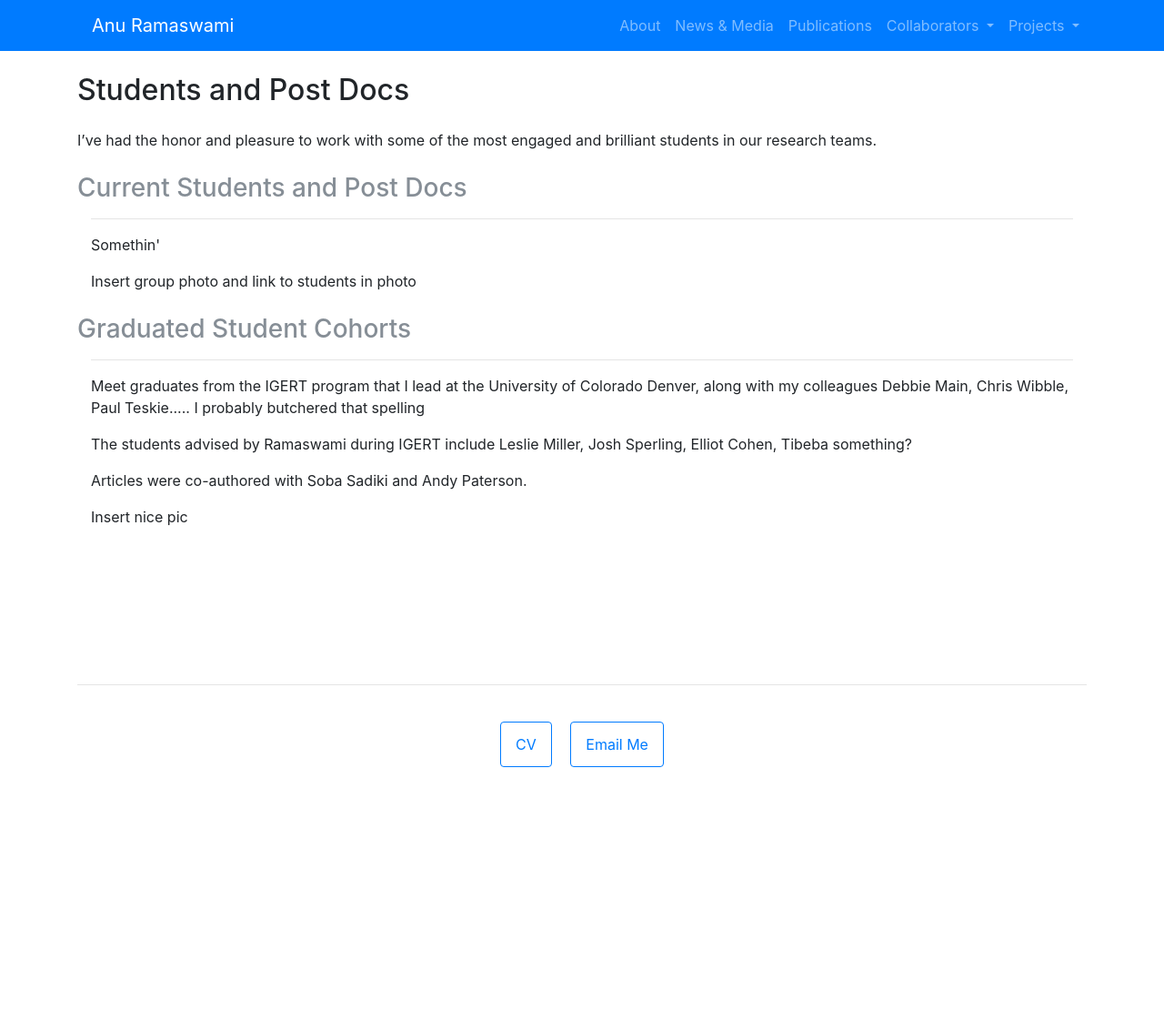
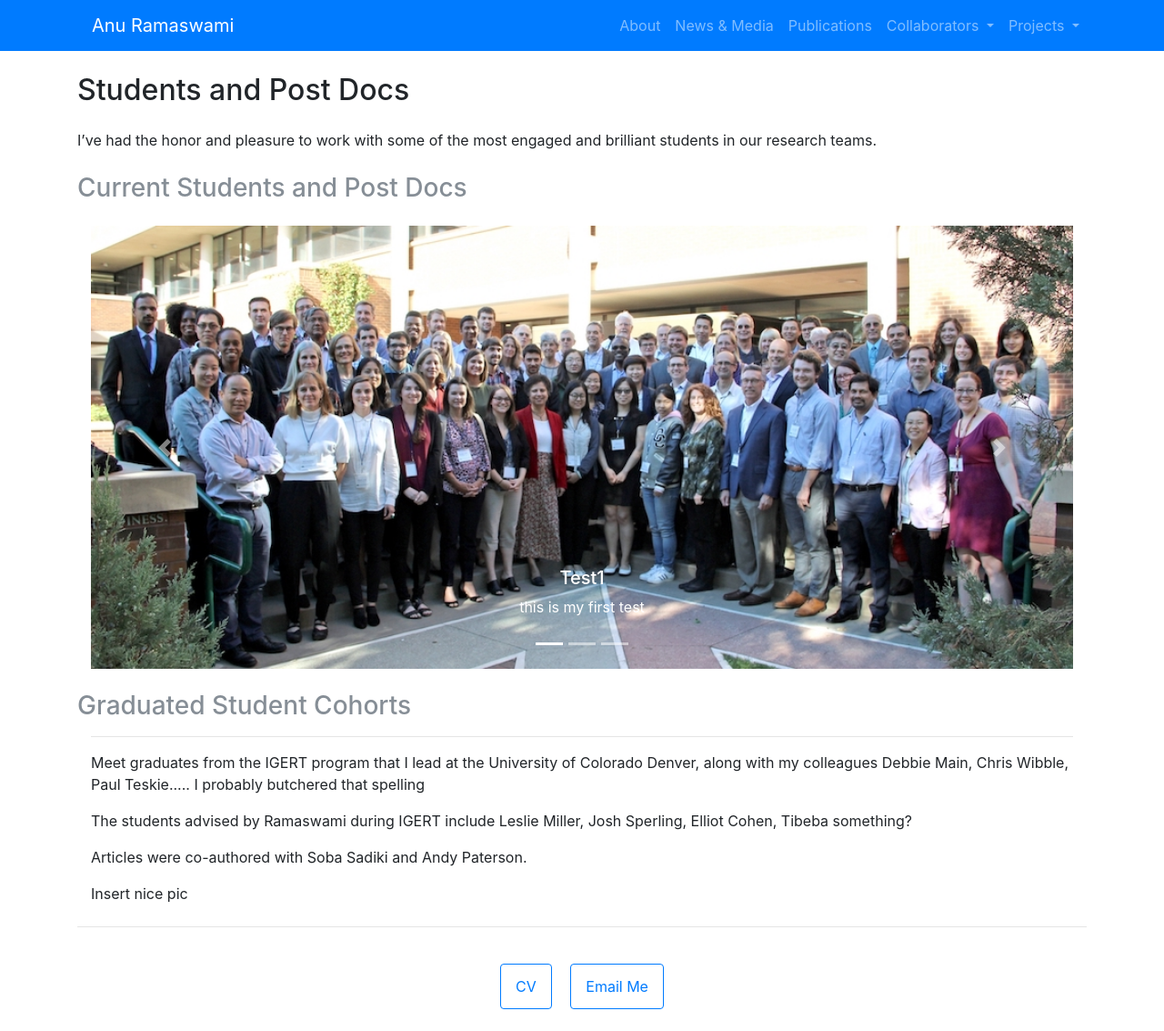
Before and after one commit to anuramaswami/anuramaswami.github.io, a Jekyll site: the page built from collaborators/students-and-postdoc.html, in a window 1280 px wide. Shown: the whole page at 91% size. Built offline with Jekyll 4.4.1, drawn with Linux system fonts in a browser that asks for light colours; nearby versions of some CDN libraries; before the commit the page ends 900 px from its top, so only the background shows below that.

```diff
--- a/_config.yml
+++ b/_config.yml
@@ -15,7 +15,7 @@
 
 # Your website URL (e.g. http://barryclark.github.io or http://www.barryclark.co)
 # Used for Sitemap.xml and your RSS feed
-url: "http://anuramaswami.com"
+url: "https://anuramaswami.com"
 
 # If you're hosting your site at a Project repository on GitHub pages
 # (http://yourusername.github.io/repository-name)
--- a/collaborators/students-and-postdoc.html
+++ b/collaborators/students-and-postdoc.html
@@ -12,11 +12,54 @@
 <section id="collaborators">
 
   <div id="students-and-postdocs" class="my-4">
-    <h3 class="text-muted">Current Students and Post Docs</h3>
+    <h3 class="text-muted mb-4">Current Students and Post Docs</h3>
     <div class="container">
-      <hr/>
-      <p>Somethin'</p>
-      <p>Insert group photo and link to students in photo</p>
+      <!-- Student Slideshow -->
+      <div id="studentSlideshow" class="carousel slide" data-ride="carousel">
+        <!-- Picture Indicators at Bottom -->
+        <ol class="carousel-indicators">
+          <li data-target="#studentSlideshow" data-slide-to="0" class="active"></li>
+          <li data-target="#studentSlideshow" data-slide-to="1"></li>
+          <li data-target="#studentSlideshow" data-slide-to="2"></li>
+        </ol>
+        <!-- Slideshow Pictures -->
+        <div class="carousel-inner">
+          <!-- First Picture -->
+          <div class="carousel-item active">
+            <img class="d-block w-100" src="/images/srn_grouppic.jpg" alt="First slide">
+            <div class="carousel-caption d-none d-md-block">
+              <h5>Test1</h5>
+              <p>this is my first test</p>
+            </div>
+          </div>
+          <!-- Second Picture -->
+          <div class="carousel-item">
+            <img class="d-block w-100" src="/images/srn_grouppic.jpg" alt="Second slide">
+            <div class="carousel-caption d-none d-md-block">
+              <h5>Test2</h5>
+              <p>this is my second test</p>
+            </div>
+          </div>
+          <!-- Third Picture -->
+          <div class="carousel-item">
+            <img class="d-block w-100" src="/images/srn_grouppic.jpg" alt="Third slide">
+            <div class="carousel-caption d-none d-md-block">
+              <h5>Test3</h5>
+              <p>this is my third test</p>
+            </div>
+          </div>
+        </div>
+        <!-- Left and Right Controls -->
+        <a class="carousel-control-prev" href="#studentSlideshow" role="button" data-slide="prev">
+          <span class="carousel-control-prev-icon" aria-hidden="true"></span>
+          <span class="sr-only">Previous</span>
+        </a>
+        <a class="carousel-control-next" href="#studentSlideshow" role="button" data-slide="next">
+          <span class="carousel-control-next-icon" aria-hidden="true"></span>
+          <span class="sr-only">Next</span>
+        </a>
+      </div>
+      <!-- End Student Slideshow -->
     </div> <!-- end container -->
   </div> <!-- end Current Students and Post Doc div -->
 
--- a/index.html
+++ b/index.html
@@ -10,7 +10,7 @@
 
     <!-- Sidebar with email, cv, etc -->
     <div class="col-md-4 order-md-2 text-center">
-      <img class="lazy rounded-circle img-thumbnail mx-auto d-block mb-4" src="{{ site.url }}/images/anu.png"/>
+      <img class="lazy rounded-circle img-thumbnail mx-auto d-block mb-4" src="/images/anu.png"/>
       <!-- Embedded Twitter Feed -->
       <a class="twitter-timeline" data-width="500" data-height="425" data-theme="light"
          href="https://twitter.com/AnuRamaswami?ref_src=twsrc%5Etfw">Tweets by AnuRamaswami</a>
@@ -46,7 +46,7 @@
       <!-- Info Buttons -->
       <div class="text-center home-info">
         <a class="btn btn-outline-primary"
-           href="{{ site.url }}/images/anu_ramaswami_cv_feb_2017_updated.pdf">CV</a>
+           href="/images/anu_ramaswami_cv_feb_2017_updated.pdf">CV</a>
         <a class="btn btn-outline-primary my-4" href="mailto:anu@umn.edu">Email Me</a>
       </div>
     </div>
```
Also changed, not shown: projects/us.html (+6 -6 lines).
